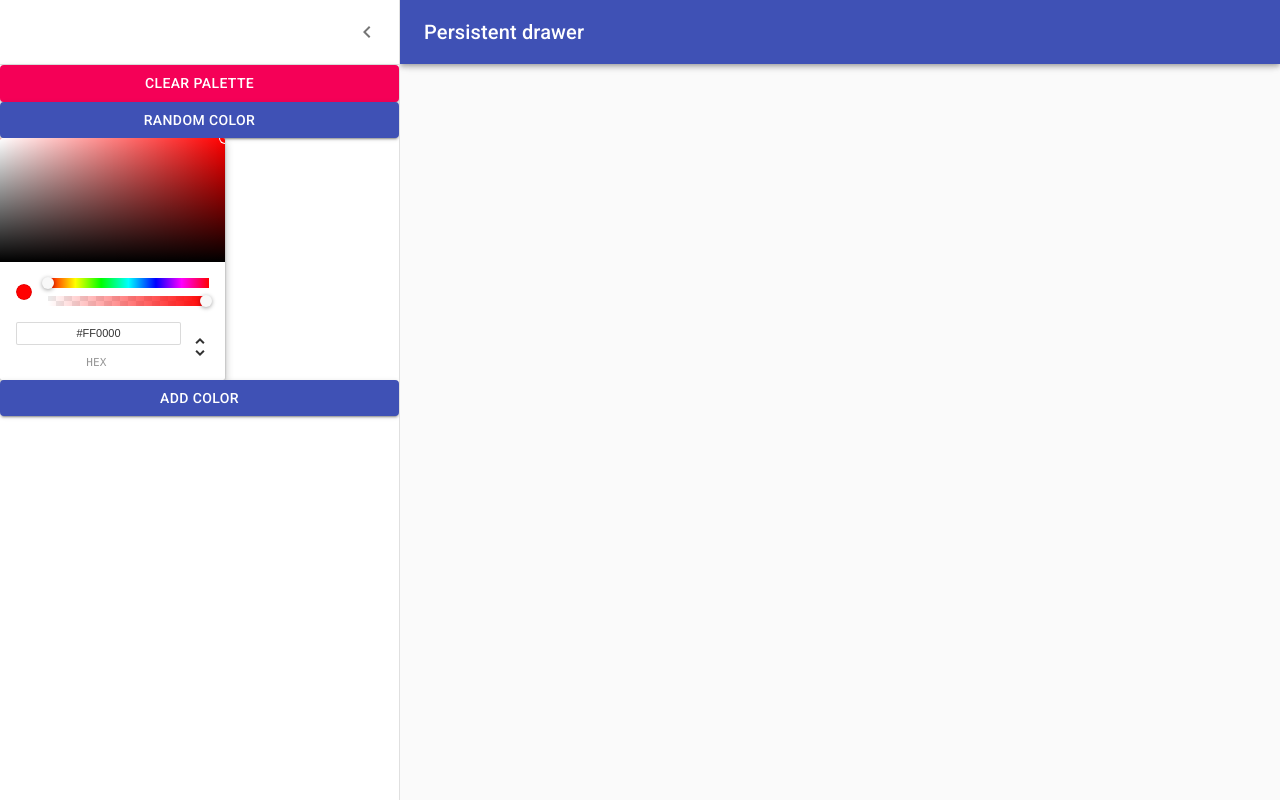
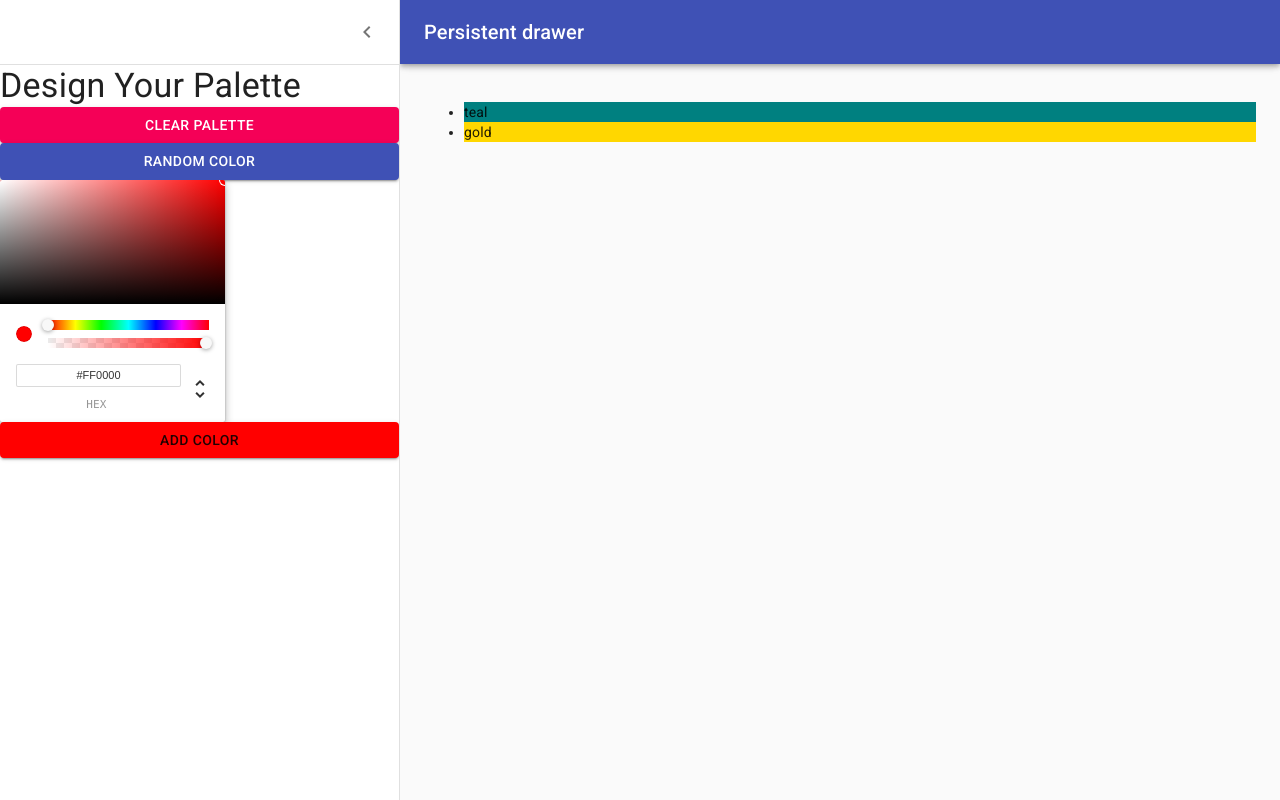
Before and after one commit to adilbim/color-app, a React (Create React App) app: page /palette/new in a window 1280 px wide. Both pictures are taken after a click on the button "Open drawer". Built offline with nearby package versions, Linux system fonts and the light colour scheme.

Commit message:
connect colorPicker to button and addd some colors

```diff
--- a/src/NewPaletteForm.js
+++ b/src/NewPaletteForm.js
@@ -76,9 +76,14 @@ const styles = theme => ({
 
 
 class NewPaletteForm extends React.Component {
-    state = {
-        open: false
-      };
+  constructor(props){
+    super(props);
+    this.state = {
+      open: false,
+      currentColor: 'red',
+      colors: ['teal','gold']
+    }
+  }
 
       handleDrawerOpen = () => {
         this.setState({ open: true });
@@ -88,12 +93,17 @@ class NewPaletteForm extends React.Component {
         this.setState({ open: false });
       };
 
-      handleChangeComplete = color => {
-          console.log(color);
+      handleChangeComplete = newColor => {
+        this.setState({currentColor: newColor.hex});
+      }
+
+      addColor = () => {
+        this.setState({colors: [...this.state.colors,this.state.currentColor]});
       }
     render(){
         const { classes } = this.props;
         const { open } = this.state;
+        const colorAdded = this.state.colors.map(color => <li style={{backgroundColor: color}}>{color}</li>);
   return (
     <div className={classes.root}>
     <CssBaseline />
@@ -132,14 +142,18 @@ class NewPaletteForm extends React.Component {
         </IconButton>
       </div>
       <Divider />
+      <Typography variant='h4'>Design Your Palette</Typography>
       <Button variant="contained" color="secondary">
            Clear Palette
       </Button>
       <Button variant="contained" color="primary">
             Random Color
       </Button>
-      <ChromePicker color='red' onChangeComplete={this.handleChangeComplete} />
-      <Button variant='contained' color='primary'>
+      <ChromePicker color={this.state.currentColor} onChangeComplete={this.handleChangeComplete} />
+      <Button variant='contained'
+      style={{backgroundColor: this.state.currentColor}}
+      onClick={this.addColor}
+      >
             Add Color
       </Button>
     </Drawer>
@@ -149,6 +163,9 @@ class NewPaletteForm extends React.Component {
       })}
     >
       <div className={classes.drawerHeader} />
+      <ul>
+      {colorAdded}
+      </ul>
     </main>
   </div>
 );
```
